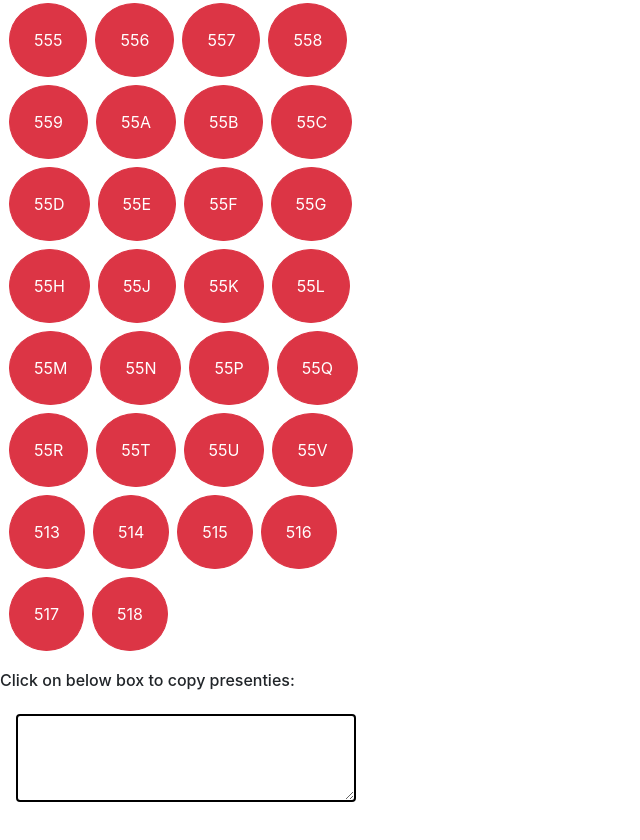
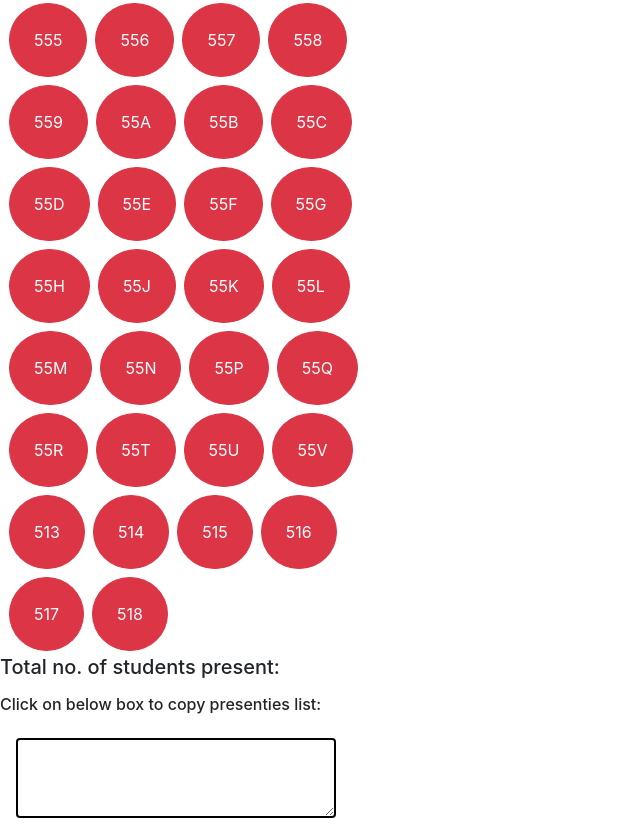
Before and after one commit to s-vamshi/Attendance, a plain HTML site: page index.html in a window 1280 px wide. Shown: the part 739-1579 px from the top of the page, without its empty margins (0-640 px from the left). Before the commit the page ends 1557 px from the top, so only its background shows below. Drawn offline with nearby package versions, Linux system fonts and the light colour scheme.

Commit message:
strength added index.html

```diff
--- a/index.html
+++ b/index.html
@@ -332,8 +332,9 @@
 
         </div>
     </div>
-    <h6 class="mt-3">Click on below box to copy presenties:</h6>
-    <textarea rows="3" cols="27" id="result" class="m-3 btn" readonly>
+    <h5 id="strength">Total no. of students present:</h5>
+    <h6 class="mt-3">Click on below box to copy presenties list:</h6>
+    <textarea rows="3" cols="27" id="result" class="m-3 rounded" readonly>
     </textarea>
     <script src="index.js"></script>
 </body>
```
